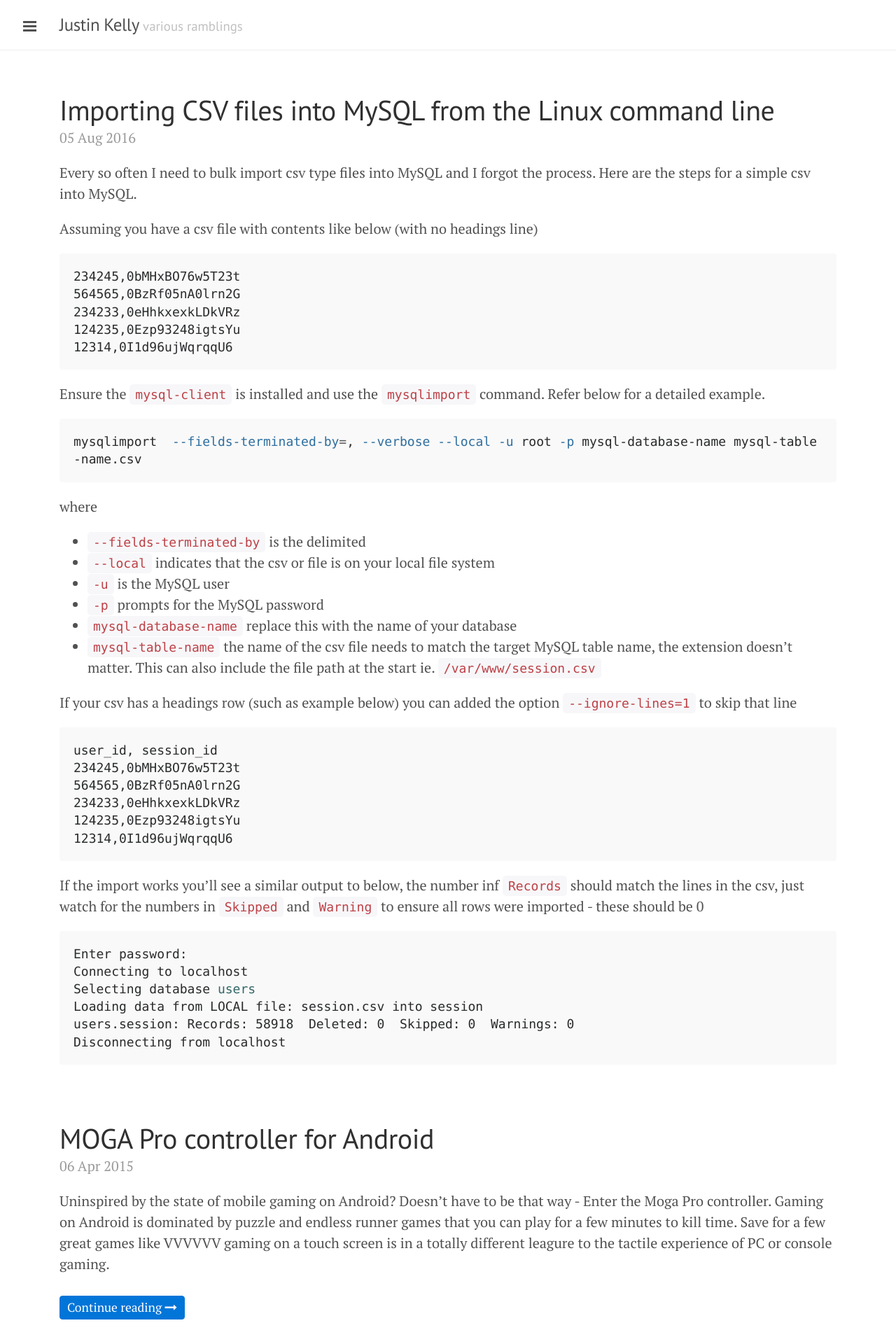
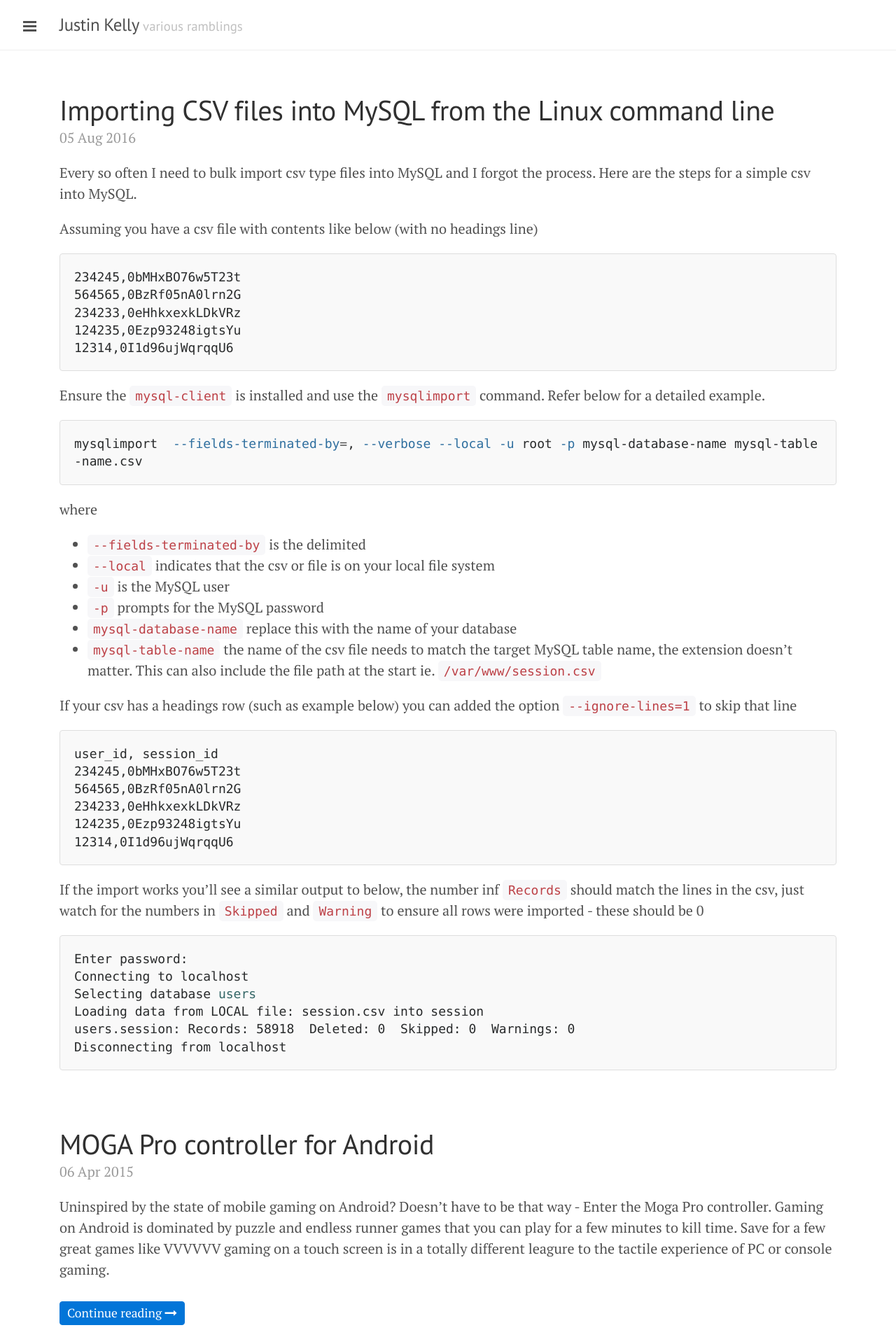
Before and after one commit to justinkelly/justinkelly.github.io, a Jekyll site: the page built from index.html, in a window 1280 px wide. Shown: the top 1920 px of the page at 70% size. Built offline with Jekyll 4.4.1, drawn with Linux system fonts in a browser that asks for light colours; nearby versions of some CDN libraries; the list of posts is cut into pages by our own code.

Commit message:
highlight

```diff
--- a/css/justinkelly.css
+++ b/css/justinkelly.css
@@ -1,4 +1,4 @@
-//Adjust Lanyon theme
+/* Adjust Lanyon theme */
 .container img{
 	max-width:100%;
 	height:auto;
@@ -19,8 +19,8 @@
 	margin-bottom:2em;
 }
 
-//adjust code higlight
-.highlight {
+/* adjust code higlight */
+pre.highlight {
     border: 1px solid #dedede;
 }
 
@@ -38,7 +38,7 @@
     transform: translateX(-50%);
 }
 
-//Add social icons
+/*Add social icons*/
 .social-icons span {
 	padding-left: 6px;
 }
```
